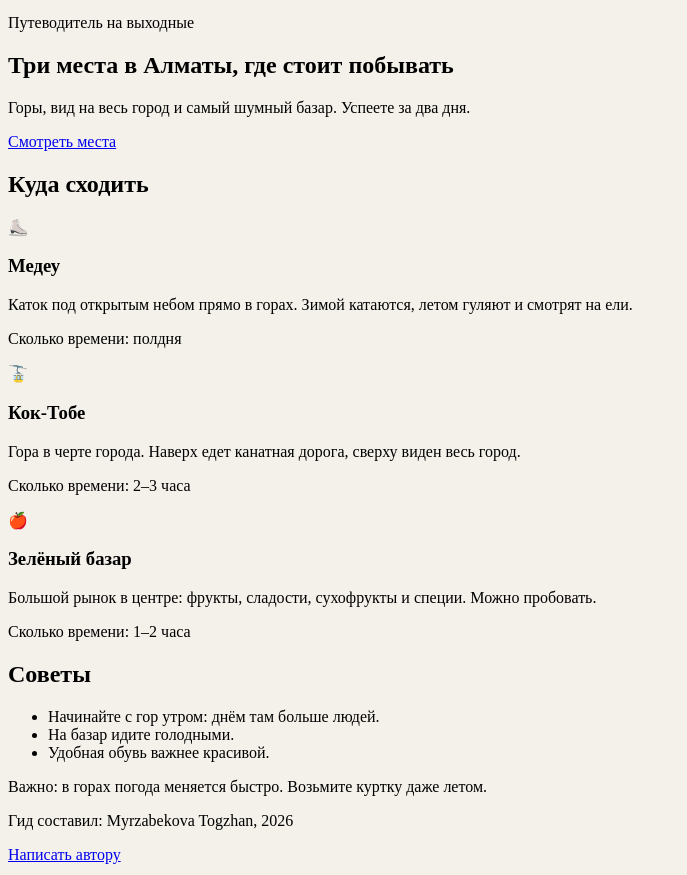
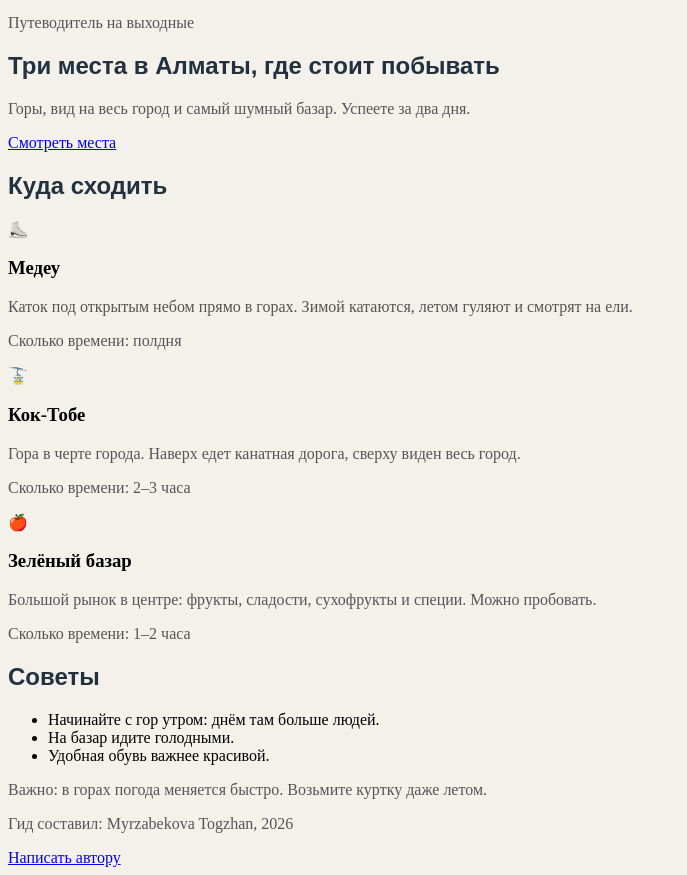
Before and after one commit to myrzabekovatogzhan05-tech/city-guide02, a plain HTML site: page index.html in a window 1280 px wide. Shown: the part 70-945 px from the top of the page, without its empty margins (0-687 px from the left). Drawn offline with Linux system fonts and the light colour scheme.

Commit message:
Added color for h1,h2 and p

```diff
--- a/style.css
+++ b/style.css
@@ -1,3 +1,12 @@
 body {
   background-color: #f4f1ea;
 }
+h1,
+h2 {
+  color: #22313f;
+  font-family: "Arial", sans-serif;
+}
+p {
+  color: #555;
+  font-family: "Times New Roman", serif;
+}
```
